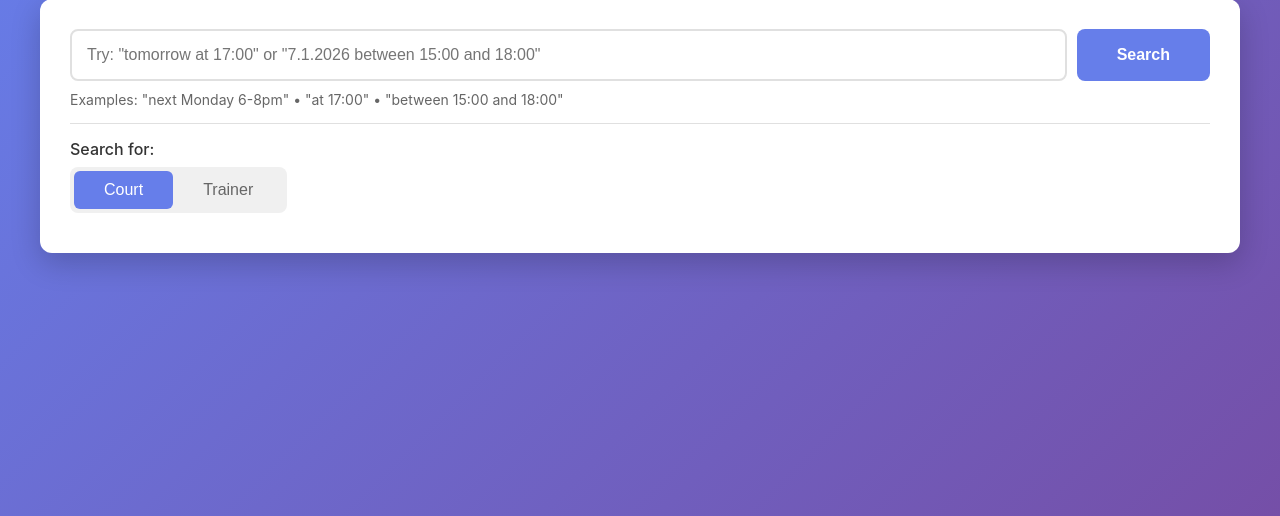
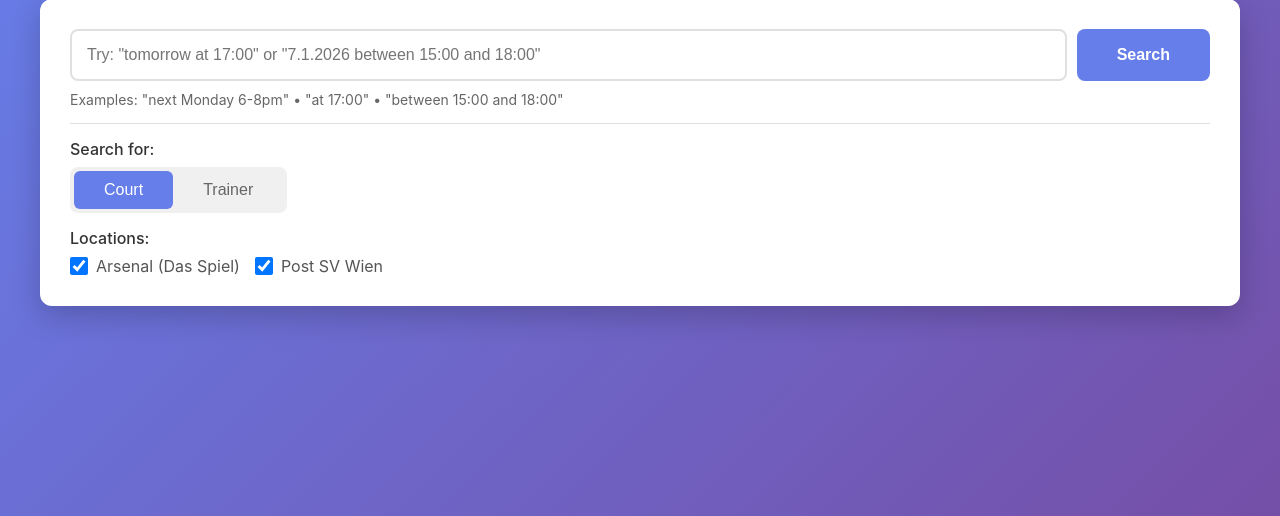
Before and after one commit to gniederlaender/Tennis_Booking, a Flask app: page / in a window 1280 px wide. Shown: the part 130-646 px from the top of the page. Run offline with Flask 3, Linux system fonts and the light colour scheme.

Commit message:
Add: Court location selector feature
- Add checkboxes for Arsenal and PostSV locations in the UI (both checked by default)
- Hide location selector when trainer search mode is active
- Pass location selections from frontend to backend API
- Update scraper to filter results based on selected locations
- Implement conditional scraping to skip unselected locations

Co-Authored-By: Claude Sonnet 4.5 <noreply@anthropic.com>

```diff
--- a/app.py
+++ b/app.py
@@ -23,6 +23,7 @@ def search():
         timeframe = request.json.get('timeframe', '')
         search_mode = request.json.get('searchMode', 'court')  # 'court' or 'trainer'
         trainer_name = request.json.get('trainerName', None)
+        locations = request.json.get('locations', {'arsenal': True, 'postsv': True})
 
         if not timeframe:
             return jsonify({'error': 'Please enter a timeframe'}), 400
@@ -61,7 +62,7 @@ def search():
             response_data['preferred_index'] = None
         else:
             # Search for courts only (default)
-            slots = scrape_all_portals(date, start_time, end_time)
+            slots = scrape_all_portals(date, start_time, end_time, locations)
 
             # Get preferred slot if available
             pref_engine = PreferenceEngine()
--- a/templates/index.html
+++ b/templates/index.html
@@ -83,6 +83,21 @@
                         </button>
                     </div>
                 </div>
+                <div id="locationSelector" style="margin-top: 15px;">
+                    <label style="font-weight: 500; color: #333; margin-bottom: 8px; display: block;">Locations:</label>
+                    <div style="display: flex; gap: 15px;">
+                        <label style="display: flex; align-items: center; cursor: pointer;">
+                            <input type="checkbox" id="locationArsenal" value="arsenal" checked
+                                   style="width: 18px; height: 18px; margin-right: 8px; cursor: pointer;">
+                            <span style="color: #555;">Arsenal (Das Spiel)</span>
+                        </label>
+                        <label style="display: flex; align-items: center; cursor: pointer;">
+                            <input type="checkbox" id="locationPostSV" value="postsv" checked
+                                   style="width: 18px; height: 18px; margin-right: 8px; cursor: pointer;">
+                            <span style="color: #555;">Post SV Wien</span>
+                        </label>
+                    </div>
+                </div>
                 <div id="trainerNameField" style="display: none;">
                     <input type="text" id="trainerName" placeholder="Trainer name (optional)" style="width: 100%;">
                 </div>
@@ -116,6 +131,7 @@
             const courtBtn = document.getElementById('searchModeCourt');
             const trainerBtn = document.getElementById('searchModeTrainer');
             const trainerNameField = document.getElementById('trainerNameField');
+            const locationSelector = document.getElementById('locationSelector');
 
             if (mode === 'court') {
                 courtBtn.style.background = '#667eea';
@@ -123,12 +139,14 @@
                 trainerBtn.style.background = 'transparent';
                 trainerBtn.style.color = '#666';
                 trainerNameField.style.display = 'none';
+                locationSelector.style.display = 'block';
             } else {
                 courtBtn.style.background = 'transparent';
                 courtBtn.style.color = '#666';
                 trainerBtn.style.background = '#667eea';
                 trainerBtn.style.color = 'white';
                 trainerNameField.style.display = 'block';
+                locationSelector.style.display = 'none';
             }
         }
 
@@ -181,6 +199,16 @@
                 };
                 if (searchMode === 'trainer' && trainerName) {
                     requestData.trainerName = trainerName;
+                }
+
+                // Get selected locations for court search
+                if (searchMode === 'court') {
+                    const arsenalChecked = document.getElementById('locationArsenal').checked;
+                    const postsvChecked = document.getElementById('locationPostSV').checked;
+                    requestData.locations = {
+                        arsenal: arsenalChecked,
+                        postsv: postsvChecked
+                    };
                 }
 
                 const response = await fetch('search', {
```
Also changed, not shown: scrapers_v2.py (+30 -16 lines).
